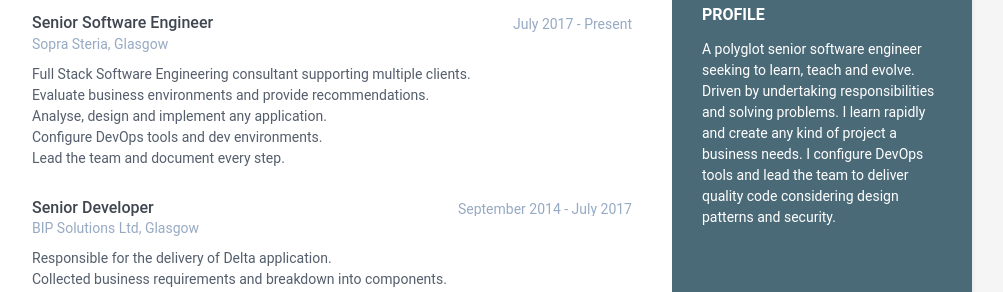
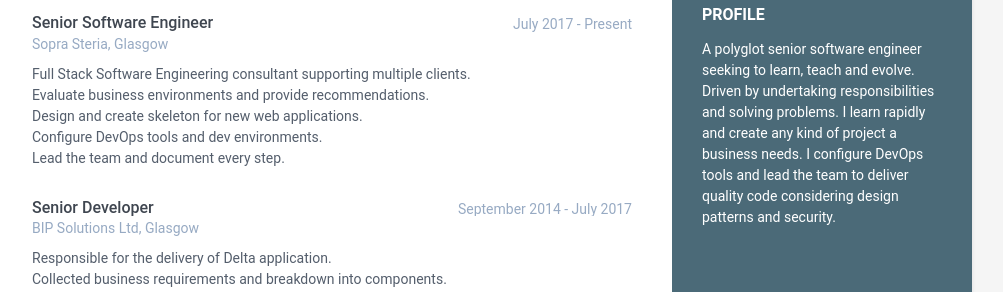
Before and after one commit to kmponis/kmponis.github.io, a Jekyll site: the page built from index.html, in a window 1280 px wide. Shown: the part 523-815 px from the top of the page, without its empty margins (168-1171 px from the left). Built offline with Jekyll 4.4.1, drawn with Linux system fonts in a browser that asks for light colours.

Commit message:
Add skeleton app description

```diff
--- a/_data/data.yml
+++ b/_data/data.yml
@@ -111,7 +111,7 @@ experiences:
       details: |
         Full Stack Software Engineering consultant supporting multiple clients.
         <br>Evaluate business environments and provide recommendations.
-        <br>Analyse, design and implement any application.
+        <br>Design and create skeleton for new web applications.
         <br>Configure DevOps tools and dev environments.
         <br>Lead the team and document every step.
 
```
